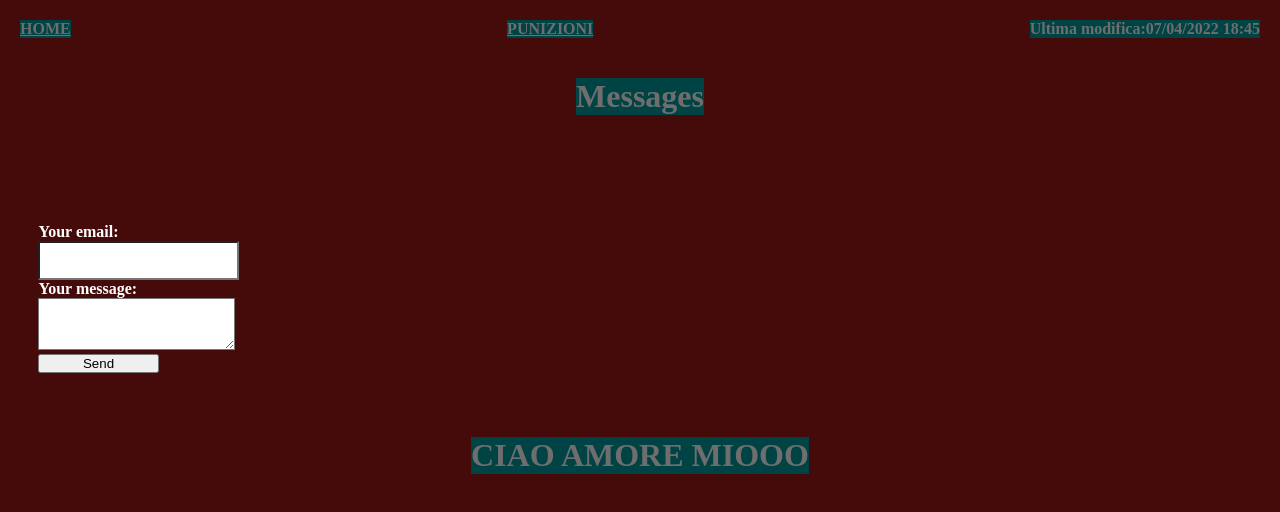
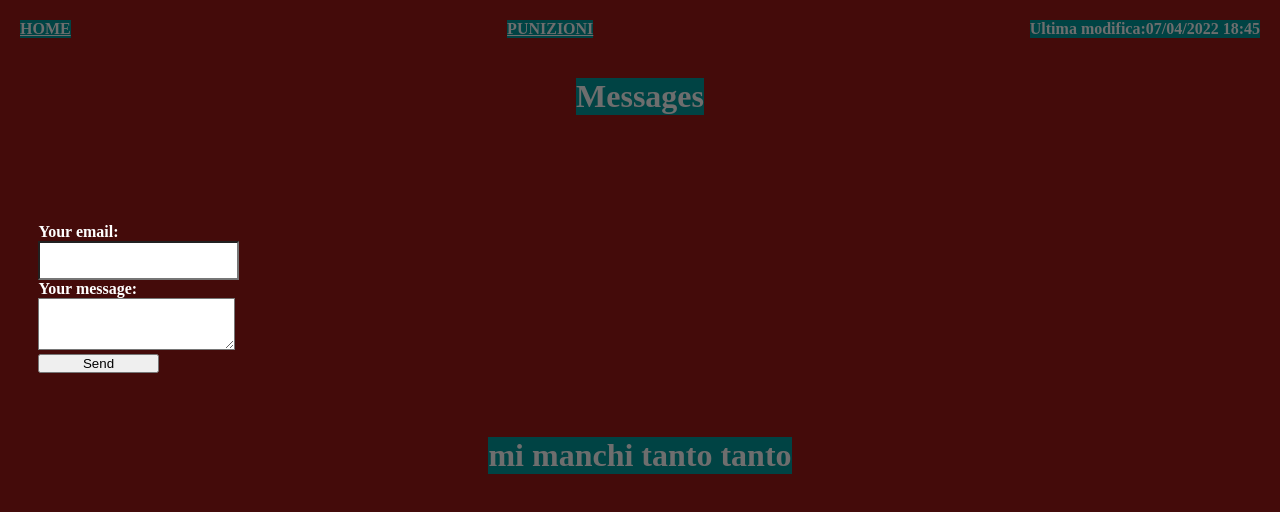
Before and after one commit to itsDamon/thelovers, a plain HTML site: page pages/messages.html in a window 1280 px wide. Drawn offline with Linux system fonts and the light colour scheme.

Commit message:
Update messages.html

```diff
--- a/pages/messages.html
+++ b/pages/messages.html
@@ -33,7 +33,7 @@
     <button type="submit">Send</button>
 </div>
 <div class="writing">
-    <h1>CIAO AMORE MIOOO</h1>
+    <h1>mi manchi tanto tanto</h1>
 </div>
 </form>
 </body>
```
